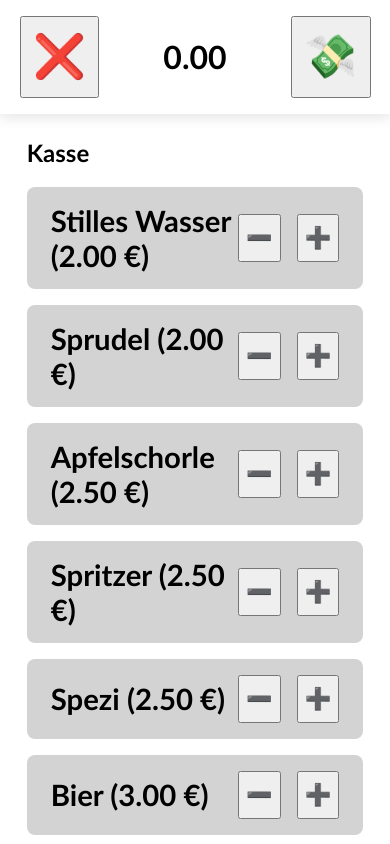
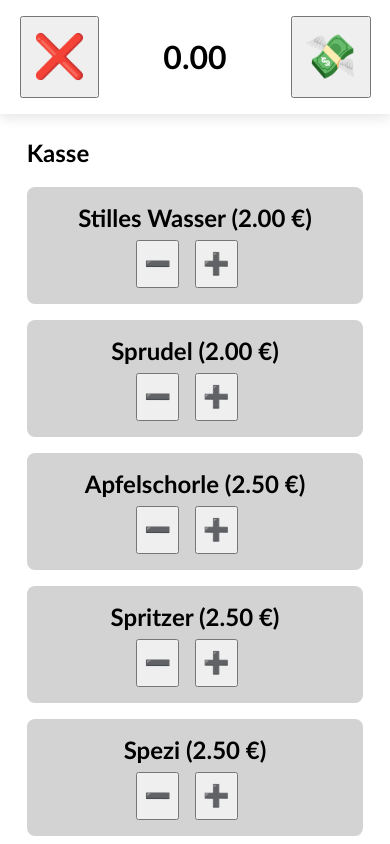
Before and after one commit to seveves/casizi, an Angular app: page / in a window 390 px wide. Shown: the top 844 px of the page. Built offline with nearby package versions, Linux system fonts and the light colour scheme.

Commit message:
mobile firsT

```diff
--- a/src/app/app.component.html
+++ b/src/app/app.component.html
@@ -8,8 +8,10 @@
   <ul class="items-list">
     <li class="items-list-item" *ngFor="let item of items">
       <div class="items-list-item-name">{{ item.name }} ({{item.price.toFixed(2)}} €)</div>
-      <button type="button" (click)="onRemove(item)">➖</button>
-      <button type="button" (click)="onAdd(item)">➕</button>
+      <div class="items-list-item-btns">
+        <button type="button" (click)="onRemove(item)">➖</button>
+        <button type="button" (click)="onAdd(item)">➕</button>
+      </div>
     </li>
   </ul>
 </main>
--- a/src/app/app.component.scss
+++ b/src/app/app.component.scss
@@ -34,34 +34,36 @@ main {
 
     &-item {
       display: flex;
-      justify-content: space-between;
+      flex-direction: column;
+      justify-content: center;
+      align-items: center;
       padding: 8px;
       padding-top: 16px;
       padding-bottom: 16px;
       border-radius: 8px;
-      align-items: center;
       background-color: lightgrey;
       margin-bottom: 16px;
 
       &-name {
+        text-align: center;
         font-weight: bold;
-        font-size: 22pt;
-        width: 60%;
-        padding-left: 16px;
+        font-size: 18pt;
       }
 
-      button {
-        flex: 1;
-        height: 48px;
-        margin-right: 16px;
-        font-size: 16pt;
+      &-btns {
+        padding-top: 8px;
+        button {
+          height: 48px;
+          margin-right: 16px;
+          font-size: 16pt;
+        }
       }
     }
   }
 }
 
 footer {
-  padding-top: 90px;
+  padding-top: 48px;
   width: 90%;
   margin: auto;
   margin-bottom: 90px;
--- a/src/app/app.component.ts
+++ b/src/app/app.component.ts
@@ -24,7 +24,7 @@ export class AppComponent {
     { id: '9', name: 'Cappuccino', price: 2.5 },
     { id: '10', name: 'Espresso', price: 1 },
     { id: '11', name: 'Kuchen', price: 1.5 },
-    { id: '12', name: 'Muffines', price: 1 },
+    { id: '12', name: 'Muffins', price: 1 },
     { id: '13', name: 'Amerikaner', price: 1 },
     { id: '14', name: 'Flachswickel', price: 1 },
   ];
```
